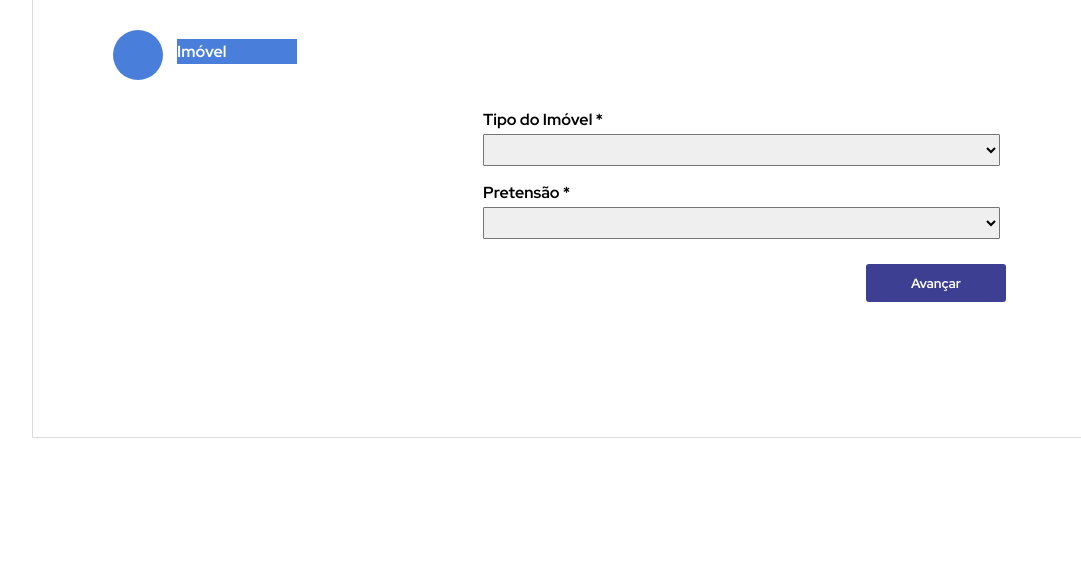
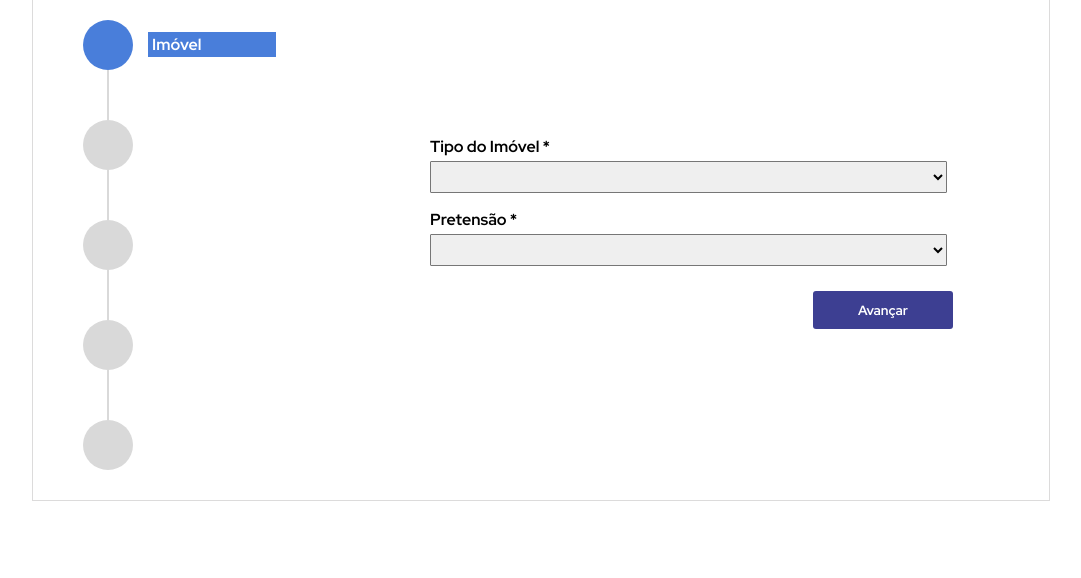
Before and after one commit to FelipeDinizSantos/TetoCalc-TCC, a plain HTML site: page index.html in a window 1280 px wide. Shown: the part 222-800 px from the top of the page, without its empty margins (95-1176 px from the left). Drawn offline with nearby package versions, Linux system fonts and the light colour scheme; a web font is replaced by a local one.

Commit message:
Concertei a estilização do circulo. Alterei alguns displays e nomenclaturas de classes para isso

```diff
--- a/assets/css/index.css
+++ b/assets/css/index.css
@@ -1,7 +1,6 @@
 img{
     margin-top: 8px;
     height: 64px;
-
 }
 
 .allThings{
@@ -10,8 +9,8 @@ img{
 
 .tetocalcParagraphs {
     display: inline-block;
+}
 
-}
 p.tetocalc1{
     margin-top: 29px;
     font-family: "Red Hat Display", sans-serif;
@@ -27,7 +26,6 @@ p.tetocalc2{
     font-size: 13px;
     color: #9c9c9c;
     text-decoration: none;
-
 }
 
 p.options{
@@ -43,9 +41,12 @@ h1{
 }
 
 .ListBoxes{
-    margin-top: 29px;
-    margin-left: 450px;
-
+    position: absolute;
+    right: 0;
+    margin-right: 6rem;
+    display: flex;
+    flex-direction: column;
+    margin-top: 100px;
 }
 
 button{
@@ -67,30 +68,23 @@ button{
 }
 
 .RectangleObjects{
+    position: relative;
+    display: flex;
+    flex-direction: row;
     border: 1px solid #dcdbdb; /* Define a borda do retângulo */
-    padding: 20px 0px 135px; /* Adiciona espaço interno ao retângulo */
-    width: 1170px; /* Define a largura do retângulo */
+    padding: 30px 50px;
+    width: 80% /* Define a largura do retângulo */
 }
 
-/*.allBolls{
-    background-color: red;
-    width: 200px;
-
-}*/
 
 .blueBoll{
-    margin-top: 20px;
-    margin-left: 80px;
     width: 50px;
     height: 50px;
     background-color: #497EDA;
     border-radius: 50%; /* Faz com que a div tenha forma de círculo */
-    display: inline-block;
-    vertical-align: middle;
 }
 
 .greyBoll{
-    margin-left: 80px;
     width: 50px;
     height: 50px;
     background-color: #D9D9D9;
@@ -98,25 +92,24 @@ button{
 }
 
 .wire{
-    margin-left: 104px;
+    margin-left: 24.2px;
     width: 2px;
     height: 50px;
     background-color: #D9D9D9;
 }
 
 
-.texto{
+.circleText{
     display: inline-block;
     vertical-align: middle;
     margin-top: 12px;
-    margin-left: 10px;
+    margin-left: 65px;
     width: 120px;
     background-color: #497EDA;
     color: white;
     font-family: "Red Hat Display", sans-serif;
     font-weight: bold;
-    padding: 2px 0px 2px;
-
+    padding: 2px 4px;
 }
 
 .bola-link {
--- a/index.html
+++ b/index.html
@@ -1,5 +1,6 @@
 <!DOCTYPE html>
 <html lang="pt-br">
+
 <head>
     <meta charset="UTF-8">
     <meta name="viewport" content="width=device-width, initial-scale=1.0">
@@ -28,19 +29,16 @@
             <p class="tetocalc2">> TetoCalc</p>
         </div>
 
-
-
-
         <h1>Descubra Quanto Vale o Seu Imóvel:</h1>
 
         <div class="RectangleObjects"> <!--Retângulo com bordas -->
 
+            <div class="allBolls">
                 <a href="https://www.google.com" class="bola-link"> <!--Testes das bolas \o/ -->
-                    <div class="blueBoll"></div>
-                    <span class="texto">Imóvel</span>
+                    <div class="blueBoll">
+                        <span class="circleText">Imóvel</span>
+                    </div>
                 </a>
-                <!--
-                    <div class="allBolls">
                 <div class="wire"></div>
                 <div class="greyBoll"></div>
                 <div class="wire"></div>
@@ -50,11 +48,7 @@
                 <div class="wire"></div>
                 <div class="greyBoll"></div>
             </div>
-            Retângulo com bordas -->
-
-
-
-
+            <!-- Retângulo com bordas -->
 
             <div class="ListBoxes"> <!-- Uma div para as opções de lista-->
                 <p class="options">Tipo do Imóvel *</p>
@@ -72,13 +66,12 @@
                         <option value="teste1">teste1</option>
                     </select>
                 </form>
-                                <a href="" >
+                <a href="">
                     <button>Avançar</button>
                 </a>
             </div>
 
         </div>
     </div>
-
 </body>
 </html>
```
Lines whose indentation alone changed are shown as unchanged.
